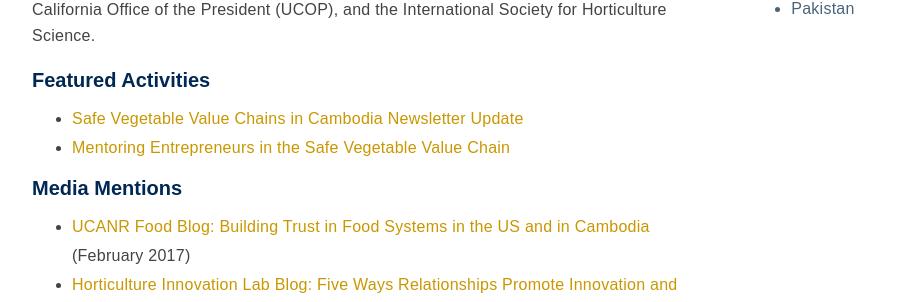
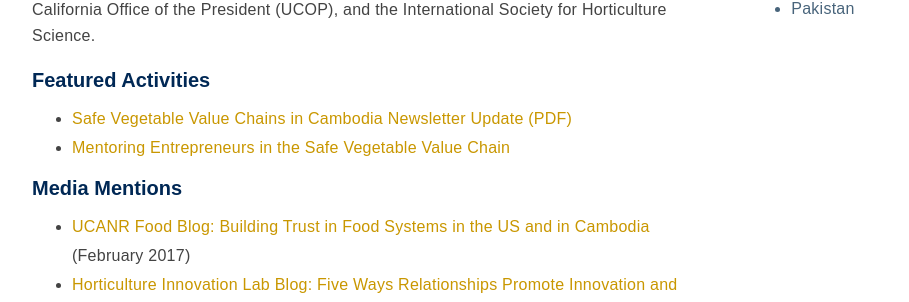
Before and after one commit to ucdavis/ip, a Jekyll site: the page built from _posts/countries/2015-02-12-Cambodia.markdown, in a window 1280 px wide and 900 px high, scrolled down 820 px. Shown: the part 150-452 px from the top of the window, without its empty margins (96-1005 px from the left). Built offline with Jekyll 4.4.1, drawn with Linux system fonts in a browser that asks for light colours; nearby versions of some CDN libraries.

Commit message:
Cmabodia newsletter updates

```diff
--- a/_posts/countries/2015-02-12-Cambodia.markdown
+++ b/_posts/countries/2015-02-12-Cambodia.markdown
@@ -17,7 +17,7 @@
 Collaboration between UC Davis and RUA began in Kandal province in 2010 with funding from the Horticulture Innovation Lab. Since then, the team has expanded to include University of Battambang in Battambang province, the Integrated Pest Management (IPM) Innovation Lab, the USAID Borlaug Global Food Security Program, the University of California Office of the President (UCOP), and the International Society for Horticulture Science. <br>
 
 ### Featured Activities
-- <a href="/media/files/Cambodia_value_chains_Newsletter.pdf"> Safe Vegetable Value Chains in Cambodia Newsletter Update</a><br>
+- <a target="_blank" href="/media/files/Cambodia_value_chains_Newsletter.pdf"> Safe Vegetable Value Chains in Cambodia Newsletter Update (PDF)</a><br>
 - <a href= "/profiles/Cambodia/SVVC_entrepreneurship">Mentoring Entrepreneurs in the Safe Vegetable Value Chain</a><br>
 
 ### Media Mentions
```
